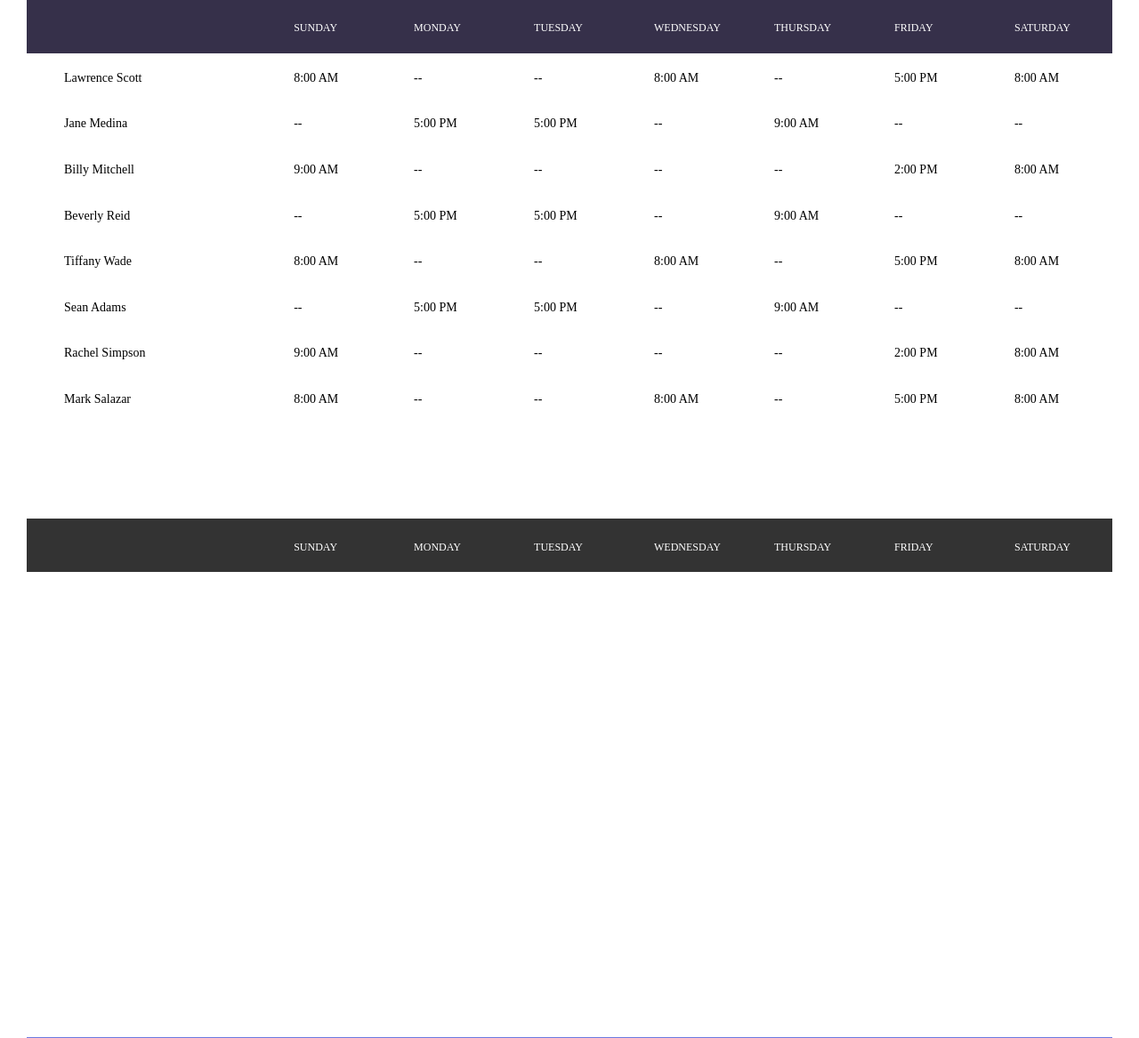
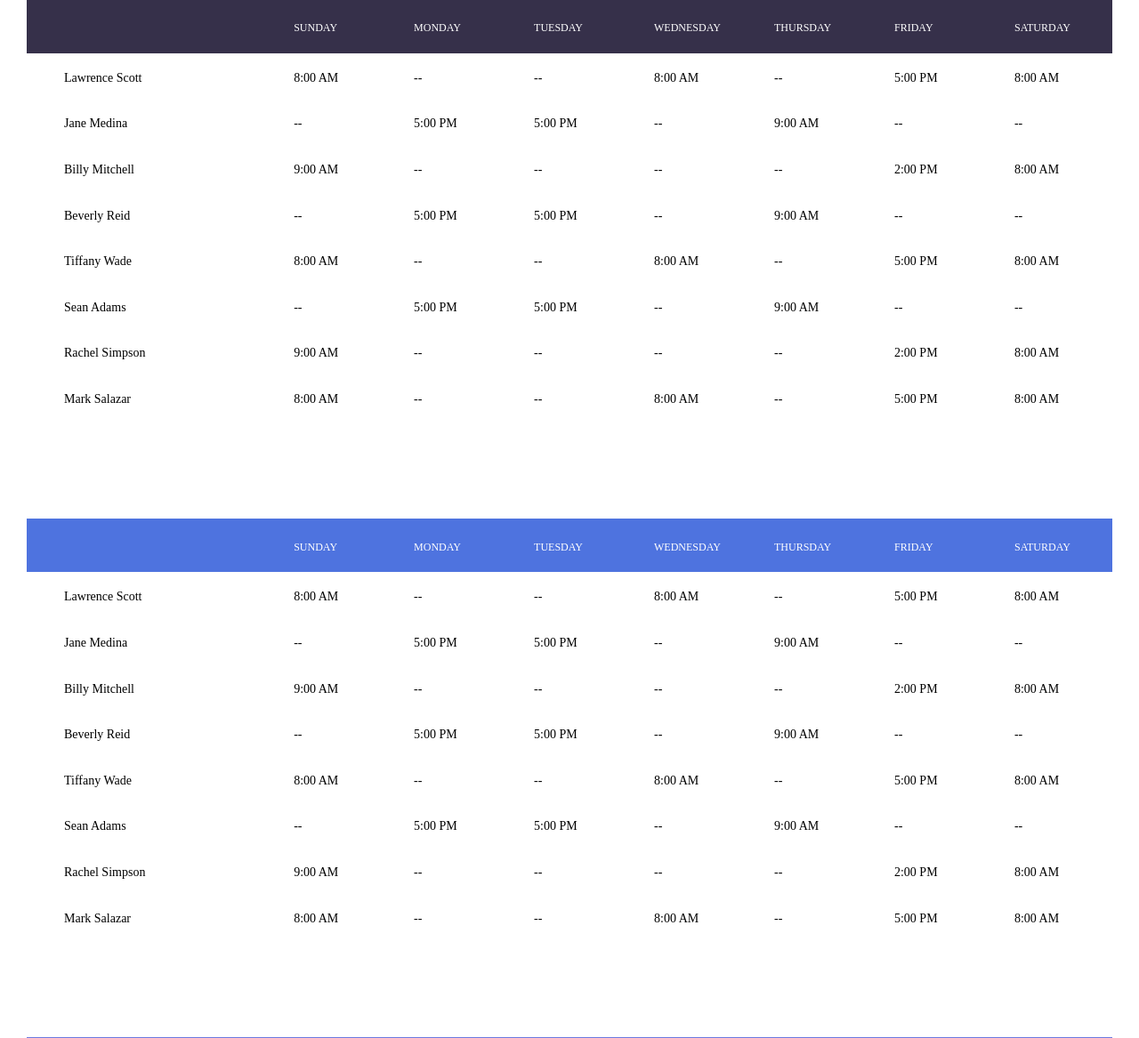
Before and after one commit to Team-RAMP/Lecture-Manager, a Flask app: page /old-timetable in a window 1280 px wide. Shown: the part 34-1201 px from the top of the page at 89% size. Run offline with Flask 2, Linux system fonts and the light colour scheme; some libraries are stand-ins or nearby versions; some web fonts are replaced.

Commit message:
css changes

```diff
--- a/assets/css/main.css
+++ b/assets/css/main.css
@@ -15,12 +15,12 @@ button:hover{cursor:pointer}iframe{border:none!important}
 .limiter{width:100%;margin:0 auto}
 .container-table100{width:100%;min-height:100vh;background-color:white;display:-webkit-box;display:-webkit-flex;display:-moz-box;display:-ms-flexbox;display:flex;align-items:center;justify-content:center;flex-wrap:wrap;padding:33px 30px}
 .wrap-table100{width:1300px}
-table{width:100%;background-color:#fff; border-color: #4e73df; border-radius: 1px;}
+table{width:100%;background-color:lightgray#fff; border-color: #4e73df; border-radius: 1px;}
 th,td{font-weight:unset;padding-right:10px}
 .column100{width:130px;padding-left:25px}
 .column100.column1{width:265px;padding-left:42px}
 .row100.head th{padding-top:24px;padding-bottom:20px}
-.row100 td{padding-top:18px;padding-bottom:14px}
+.row100 td{padding-top:18px;padding-bottom:14px;border-color: black;}
 .table100.ver1 td{font-family:Montserrat-Regular;font-size:14px;color:Black;line-height:1.4}
 .table100.ver1 th{font-family:Montserrat-Medium;font-size:12px;color:white;line-height:1.4;text-transform:uppercase;background-color:#36304a}
 .table100.ver1 .row100:hover{background-color:#f2f2f2}
@@ -34,8 +34,8 @@ th,td{font-weight:unset;padding-right:10px}
 .table100.ver2 .hov-column-head-ver2{background-color:#484848!important}
 .table100.ver2 .row100 td:hover{background-color:#4e73df;color:#fff}
 .table100.ver2 tbody tr:nth-child(even){background-color:white}
-.table100.ver2 td{font-family:Montserrat-Regular;font-size:14px;color:white;line-height:1.4}
-.table100.ver2 th{font-family:Montserrat-Medium;font-size:12px;color:#fff;line-height:1.4;text-transform:uppercase;background-color:#333}
+.table100.ver2 td{font-family:Montserrat-Regular;font-size:14px;color: black;background-color: offwhite;line-height:1.4}
+.table100.ver2 th{font-family:Montserrat-Medium;font-size:12px;color:#fff;line-height:1.4;text-transform:uppercase;background-color:#4e73df}
 .table100.ver2 .row100:hover td{background-color:#4e73df;color:#fff}
 .table100.ver2 .hov-column-ver2{background-color:white;color:#fff}
 .table100.ver2 .hov-column-head-ver2{background-color:#484848!important}
--- a/templates/getstarted.html
+++ b/templates/getstarted.html
@@ -176,7 +176,7 @@
                 </div>
                 <datalist id="subjects"></datalist>
             </div>
-            <button onclick="proceedWithTimetable()">Continue with this timetable</button>
+            <button type="button" class="btn btn-primary btn-lg" onclick="proceedWithTimetable()">Continue with this timetable</button>
         </div>
     </div>
 
```
Also changed, not shown: assets/css/getstarted.css (+8 -1 lines).
